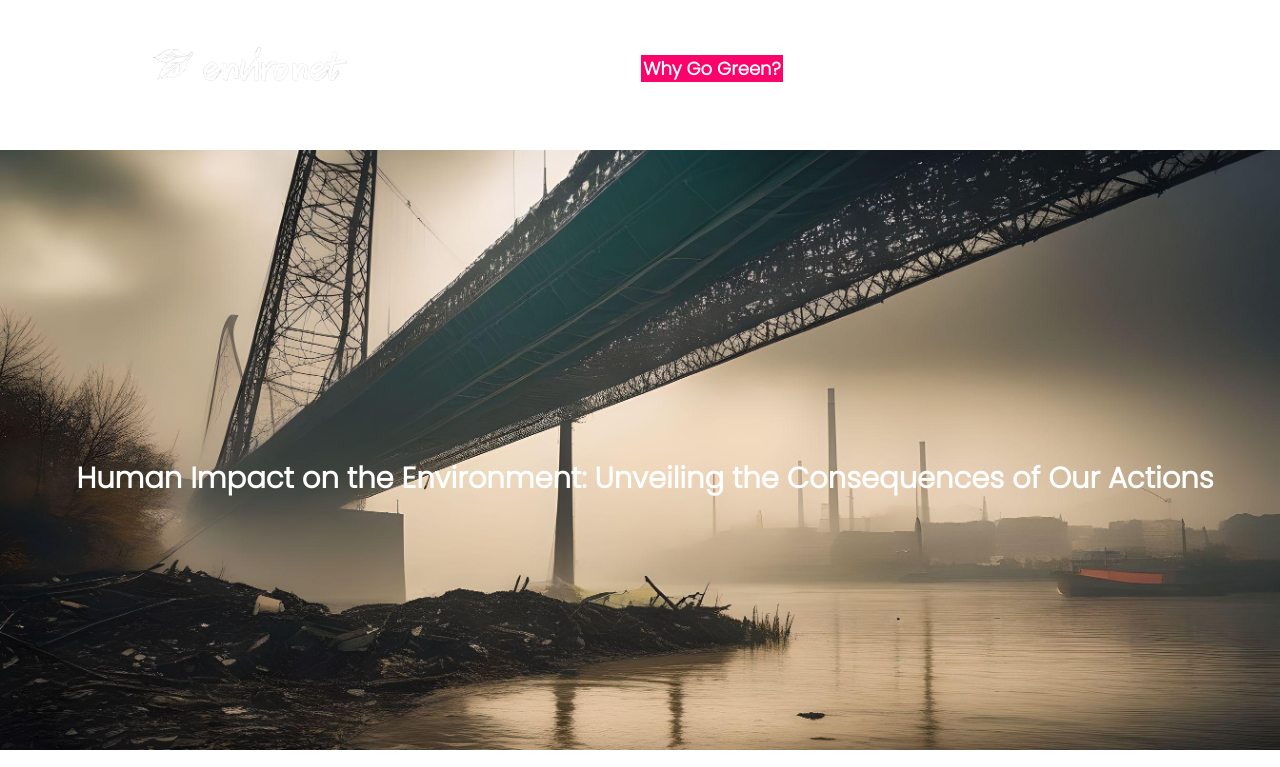
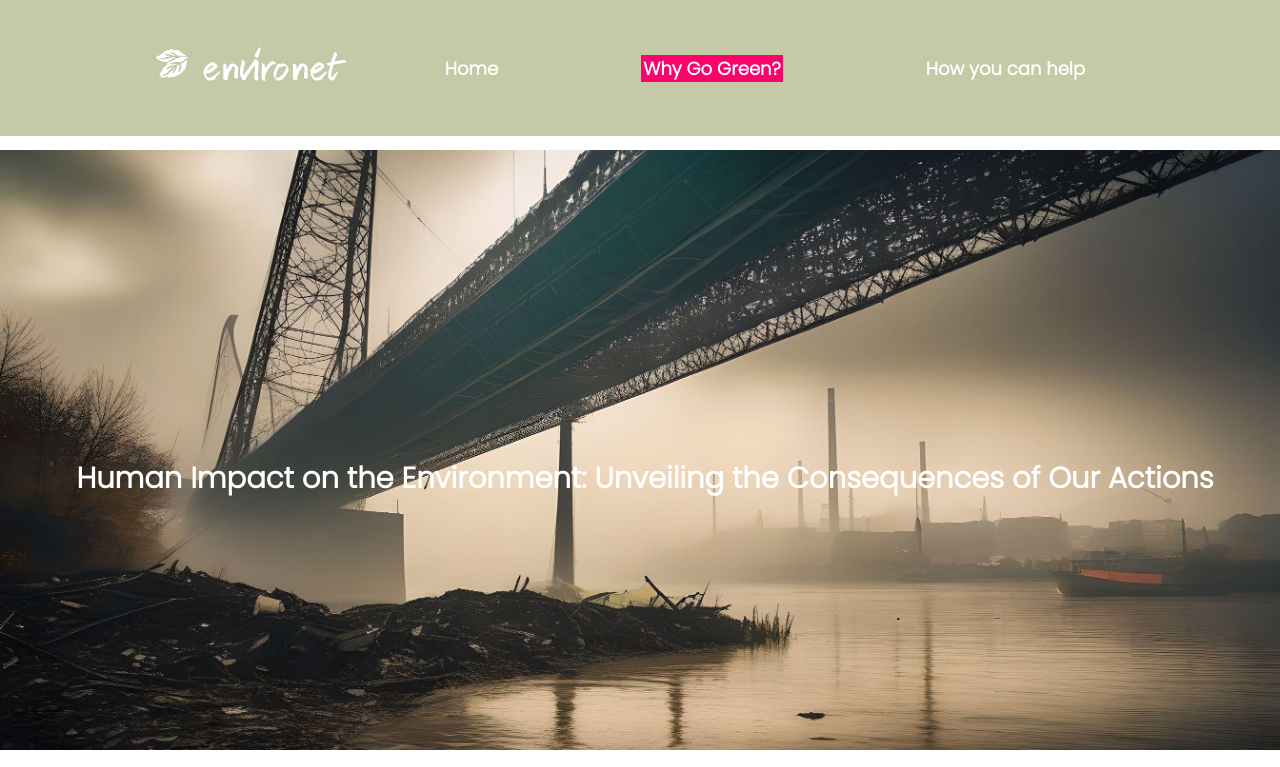
Before and after one commit to HarshithaGarikapti/Environet-Web, a plain HTML site: page whygogreen.html in a window 1280 px wide. Shown: the top 767 px of the page. Drawn offline with Linux system fonts and the light colour scheme.

Commit message:
Update style3.css

```diff
--- a/style3.css
+++ b/style3.css
@@ -25,7 +25,7 @@ ul {
   justify-content:center;
   padding: 5px;
   color:  white;
-  background-color: white;
+  background-color:  #c6c9a5;
 }
 .nav-links .li ul.dropdown li {
   display: block;
```
